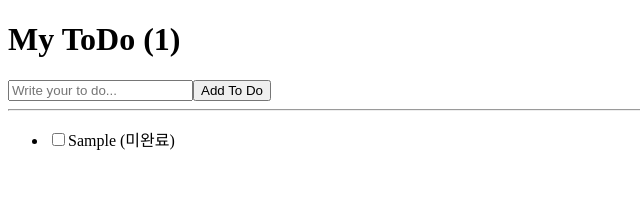
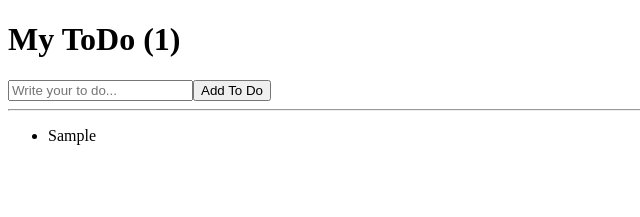
Before and after one commit to bbo22222/react-01-todo, a React (Vite) app: page / in a window 1280 px wide. Both pictures are taken after typing "Sample" into the empty fields and a click on the button "Add To Do". Shown: the top 217 px of the page, without its empty margins (0-640 px from the left). Built offline with nearby package versions, Linux system fonts and the light colour scheme.

Commit message:
삭제 기능을 제외하나 나머지 구현 완료

```diff
--- a/src/App.jsx
+++ b/src/App.jsx
@@ -1,85 +1,55 @@
-
-import { useState } from "react";
+import {useState} from "react";
 
 function App() {
     const [todoList, setTodoList] = useState([]);
     const [todoValue, setTodoValue] = useState("");
 
-    // 할 일 추가
     const handleSubmit = (event) => {
         event.preventDefault();
 
-        if (todoValue.trim() === "") return;
+        // 함수에서 if문을 쓸 때는 된다 / 안된다를 판별하는 과정임
+        // 초보분들의 생각 흐름은 해야되는 일을 중심으로 if의 조건을 구성하게 됨
+        // 아래 코드는 input 의 입력값이 ""이 아닐 때에만 저장을 해달라고 해야지~
+        // if (todoValue !== "") {
+        //     setTodoList([...todoList, todoValue]);
+        //     setTodoValue("");
+        // }
 
-        setTodoList((prevTodoList) => [
-            ...prevTodoList,
-            {
-                id: Date.now(),
-                text: todoValue.trim(),
-                completed: false
-            }
-        ]);
-
+        // if 문을 통해 된다 / 안된다를 판별할 때에는 안될 때를 탈락 시키는 코드 구성을 가져야 함
+        // YES 를 진행하는 과정으로 코드를 진행해야 함
+        if (todoValue === "" || todoValue === " ") {
+            return;
+        }
+        setTodoList([...todoList, todoValue]);
         setTodoValue("");
-    };
-
-    // 완료 / 미완료 상태 변경
-    const toggleTodo = (id) => {
-        setTodoList((prevTodoList) =>
-            prevTodoList.map((todo) =>
-                todo.id === id
-                    ? { ...todo, completed: !todo.completed }
-                    : todo
-            )
-        );
     };
 
     return (
         <>
             <h1>My ToDo ({todoList.length})</h1>
-
             <form onSubmit={handleSubmit}>
                 <input
-                    type="text"
-                    placeholder="Write your to do..."
+                    type={"text"}
+                    placeholder={"Write your to do..."}
+                    onChange={(event) => {
+                        setTodoValue(event.target.value)
+                    }}
                     value={todoValue}
-                    onChange={(event) => {
-                        setTodoValue(event.target.value);
-                    }}
                 />
-
                 <button type="submit">Add To Do</button>
             </form>
-
-            <hr />
-
+            <hr/>
             <ul>
-                {todoList.map((todo) => (
-                    <li key={todo.id}>
-                        <label>
-                            <input
-                                type="checkbox"
-                                checked={todo.completed}
-                                onChange={() => toggleTodo(todo.id)}
-                            />
-
-                            <span
-                                style={{
-                                    textDecoration: todo.completed
-                                        ? "line-through"
-                                        : "none"
-                                }}
-                            >
-                                {todo.text}
-                            </span>
-
-                            {todo.completed ? " (완료)" : " (미완료)"}
-                        </label>
-                    </li>
-                ))}
+                {/*
+                     return 안에서 {} 를 통해 map()을 사용할 때에는
+                     반복되는 요소가 출력되기 때문에 그걸 리액트가 구분할 수 있도록
+                      key(중복되지 않는 값)를 리턴되는 최상위 요소에게 붙여줘야 함
+                     (인식표 개념)
+                 */}
+                {todoList.map((item, index) => <li key={index}>{item}</li>)}
             </ul>
         </>
-    );
+    )
 }
 
 export default App;
```
